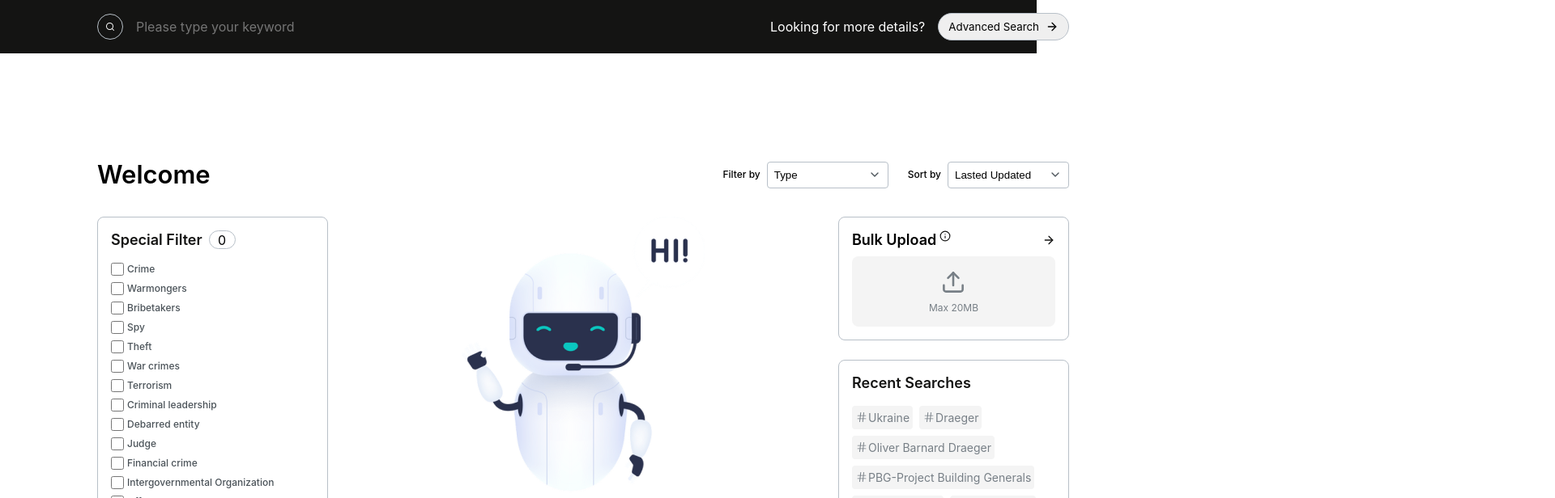
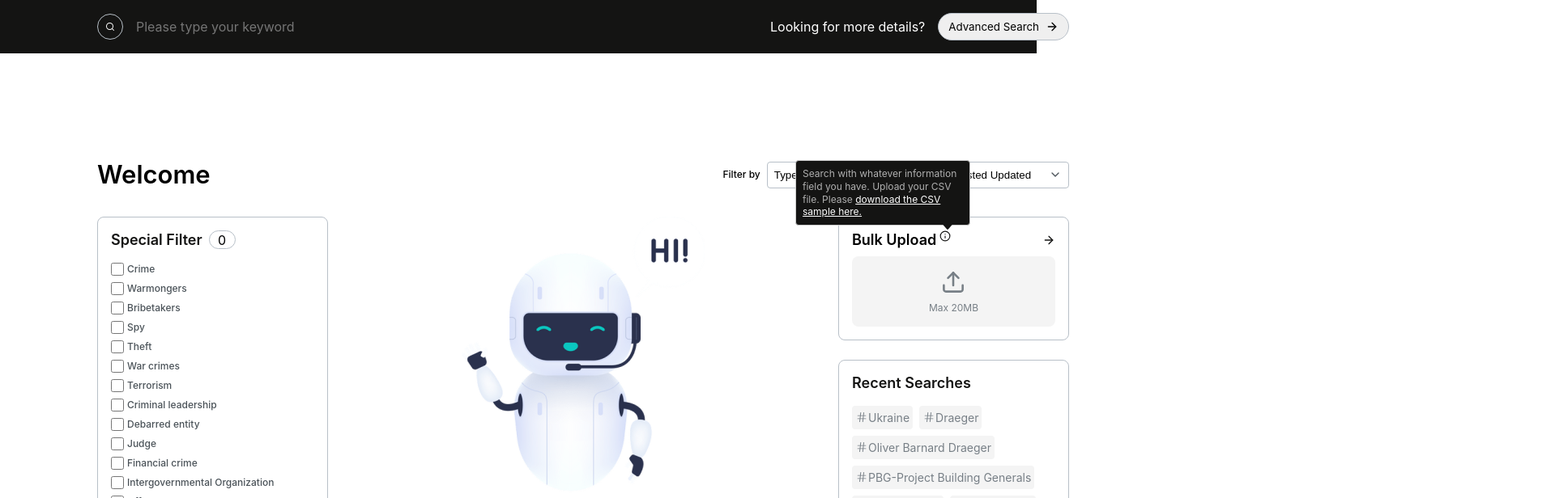
Before and after one commit to MagisterUnivers/deltaplata-searchwidget, a React (Create React App) app: page / in a window 1280 px wide. Both pictures are taken after a click on the icon 1167 px from the left and 292 px from the top of the page. Shown: the top 616 px of the page at 81% size, 1920 px wide, since content can reach past the window. Built offline with nearby package versions, Linux system fonts and the light colour scheme.

Commit message:
FIX: Hint

```diff
--- a/src/components/Bulk/Bulk.jsx
+++ b/src/components/Bulk/Bulk.jsx
@@ -27,7 +27,7 @@ export function Bulk () {
           />
           {isHintVisible && (
             <div className='hint-container'>
-              <p className='hint-text'>Search with whatever information field you have. Upload your CSV file. Please <span className='hint-text hint-text__underline'>download the CSV sample here.</span></p>
+              <p className='hint-text'>Search with whatever information field you have. Upload your CSV file. Please <span onClick={() => console.log('File sended')} className='hint-text hint-text__underline'>download the CSV sample here.</span></p>
               <Polygon width={16} height={10.82} className='hint-polygon' />
             </div>)}
         </div>
--- a/src/components/Bulk/Bulk.style.scss
+++ b/src/components/Bulk/Bulk.style.scss
@@ -38,6 +38,7 @@
 
 	&:first-of-type {
 		gap: 4px;
+		position: relative;
 	}
 }
 
@@ -75,8 +76,8 @@
 	border-radius: 4px;
   background-color: var(--main-darkBG-color);
 
-	bottom: 93px;
-	left: 185%;
+	bottom: 30px;
+	left: -70px;
 }
 
 .hint-text {
@@ -89,6 +90,7 @@
 }
 
 .hint-text__underline {
+	cursor: pointer;
 	color: var(--main-white-color);
 	text-decoration: underline;
 }
```
